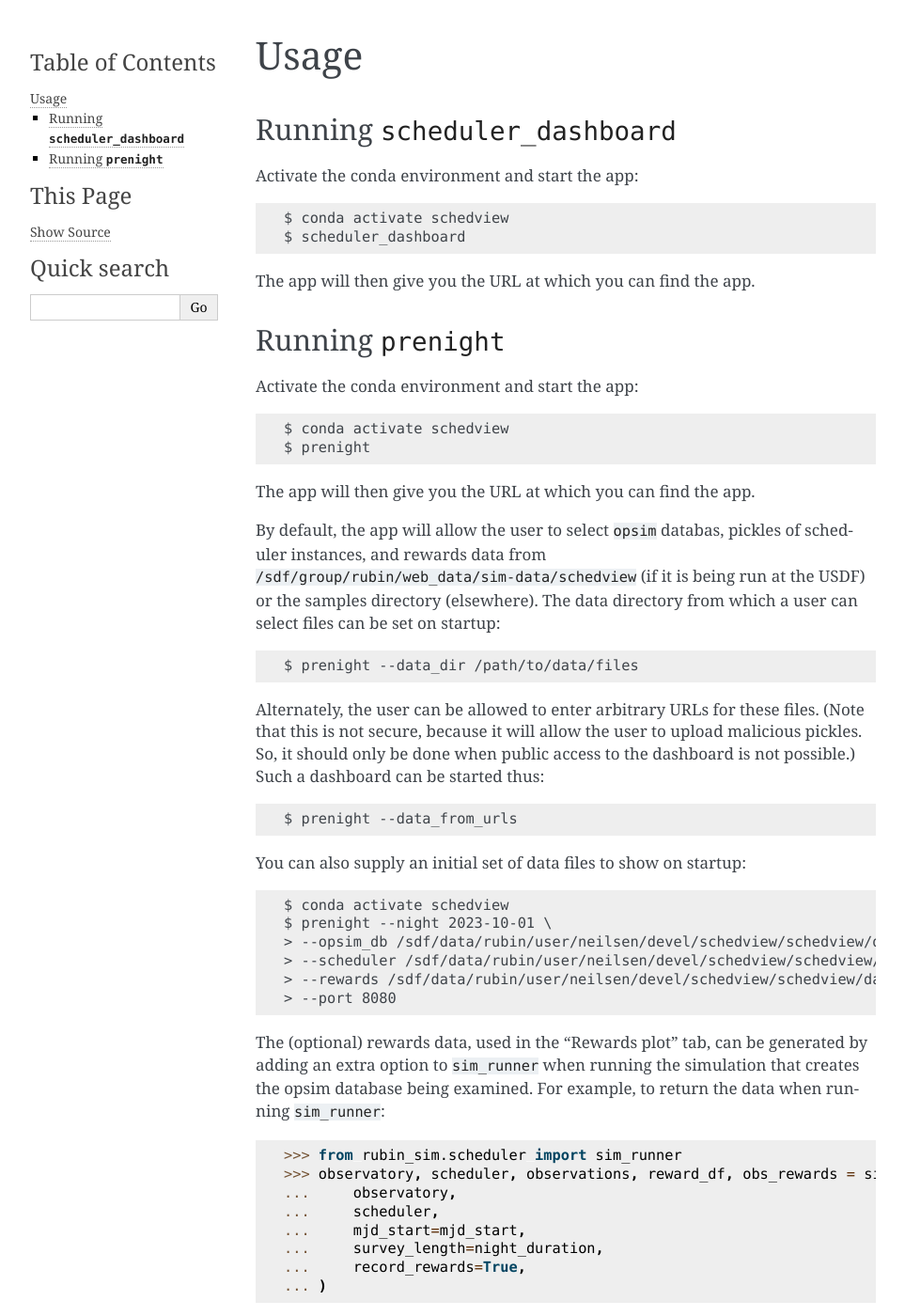
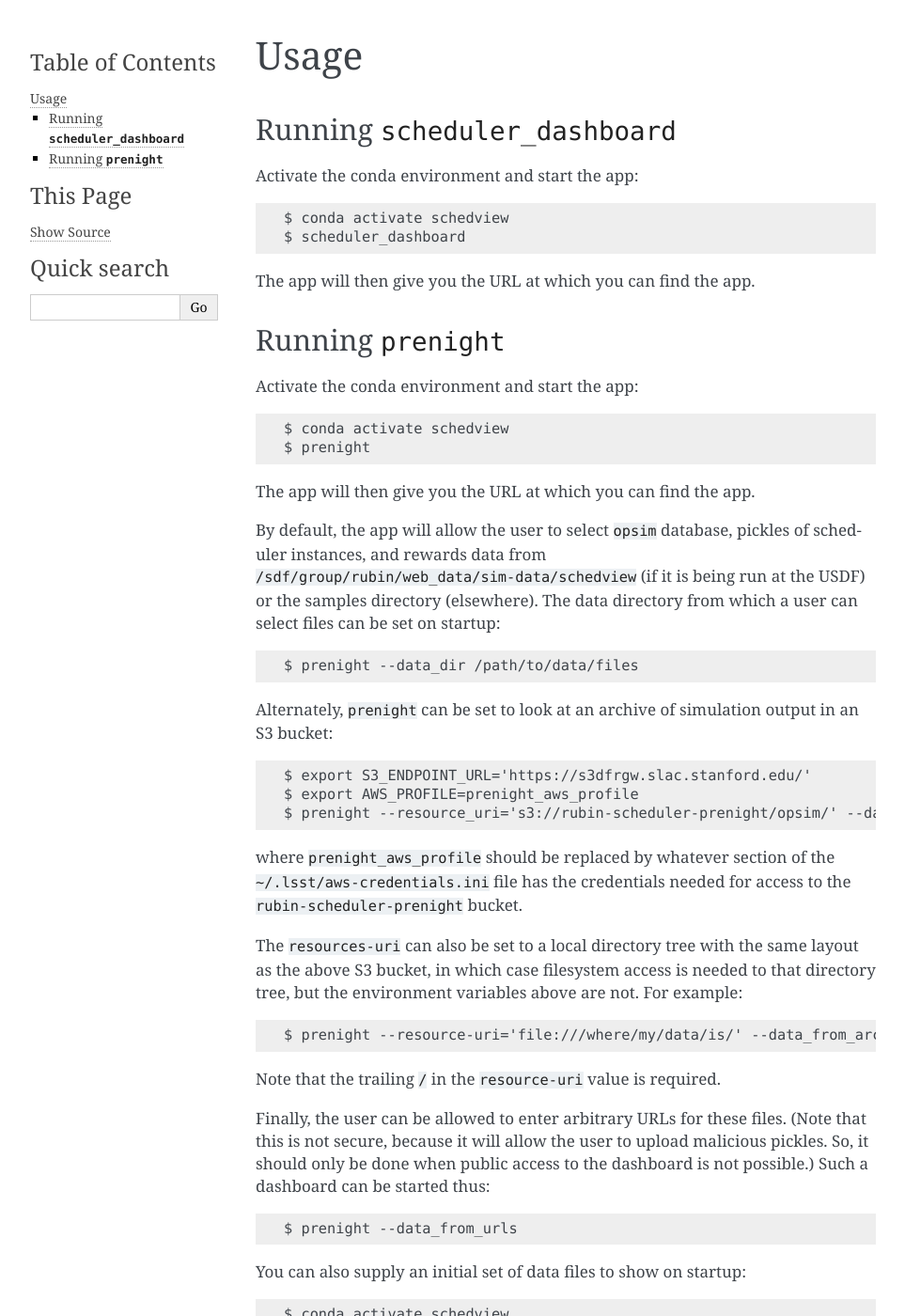
Before and after one commit to lsst/schedview, a Sphinx documentation site: the page built from docs/usage.rst, in a window 1280 px wide and 1400 px high. Shown: the whole window at 94% size, without its empty margins (148-1111 px from the left). Built offline with Sphinx 7.4.7, drawn with Linux system fonts in a browser that asks for light colours.

Commit message:
document use of sim archive in prenight

```diff
--- a/docs/usage.rst
+++ b/docs/usage.rst
@@ -25,7 +25,7 @@ Activate the conda environment and start the app:
 
 The app will then give you the URL at which you can find the app.
 
-By default, the app will allow the user to select ``opsim`` databas, pickles of
+By default, the app will allow the user to select ``opsim`` database, pickles of
 scheduler instances, and rewards data from ``/sdf/group/rubin/web_data/sim-data/schedview``
 (if it is being run at the USDF) or the samples directory (elsewhere).
 The data directory from which a user can select files can be set on startup:
@@ -34,7 +34,30 @@ The data directory from which a user can select files can be set on startup:
 
     $ prenight --data_dir /path/to/data/files
 
-Alternately, the user can be allowed to enter arbitrary URLs for these files.
+Alternately, ``prenight`` can be set to look at an archive of simulation
+output in an S3 bucket:
+
+::
+
+    $ export S3_ENDPOINT_URL='https://s3dfrgw.slac.stanford.edu/'
+    $ export AWS_PROFILE=prenight_aws_profile
+    $ prenight --resource_uri='s3://rubin-scheduler-prenight/opsim/' --data_from_archive
+
+where ``prenight_aws_profile`` should be replaced by whatever section of
+the ``~/.lsst/aws-credentials.ini`` file has the credentials needed for
+access to the ``rubin-scheduler-prenight`` bucket.
+
+The ``resources-uri`` can also be set to a local directory tree with the same
+layout as the above S3 bucket, in which case filesystem access is needed to
+that directory tree, but the environment variables above are not. For example:
+
+::
+
+    $ prenight --resource-uri='file:///where/my/data/is/' --data_from_archive
+
+Note that the trailing ``/`` in the ``resource-uri`` value is required.
+
+Finally, the user can be allowed to enter arbitrary URLs for these files.
 (Note that this is not secure, because it will allow the user to upload
 malicious pickles. So, it should only be done when public access to the
 dashboard is not possible.) Such a dashboard can be started thus:
```
Also changed, not shown: docs/installation.rst (+24 -0 lines).
